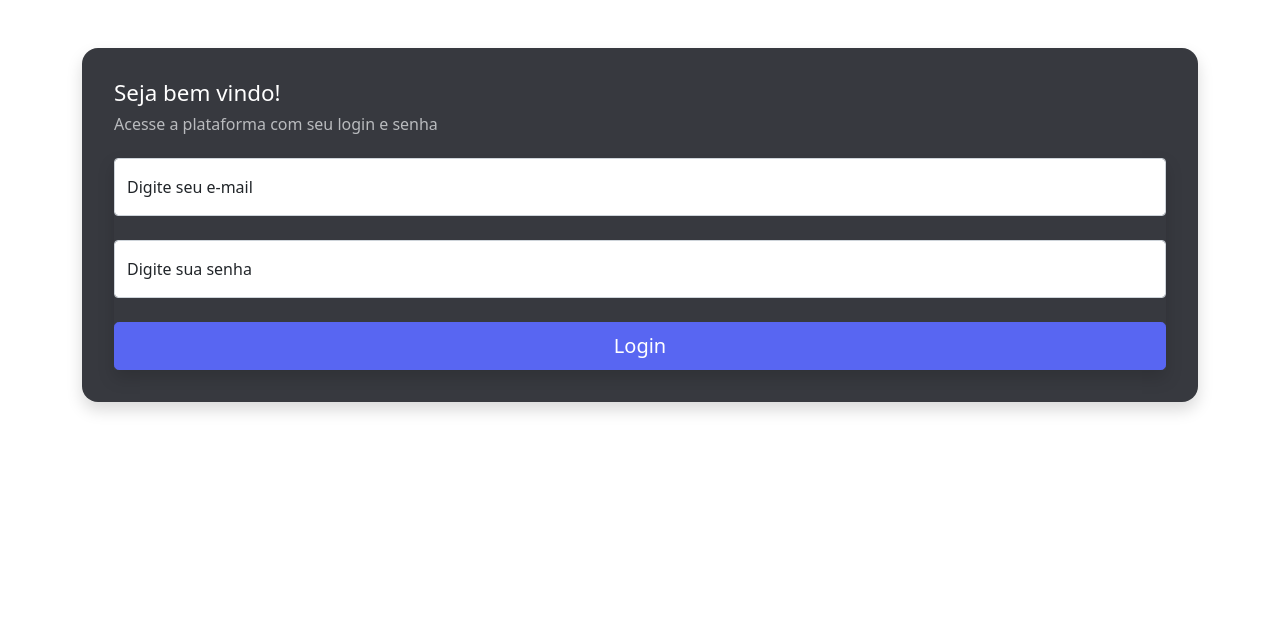
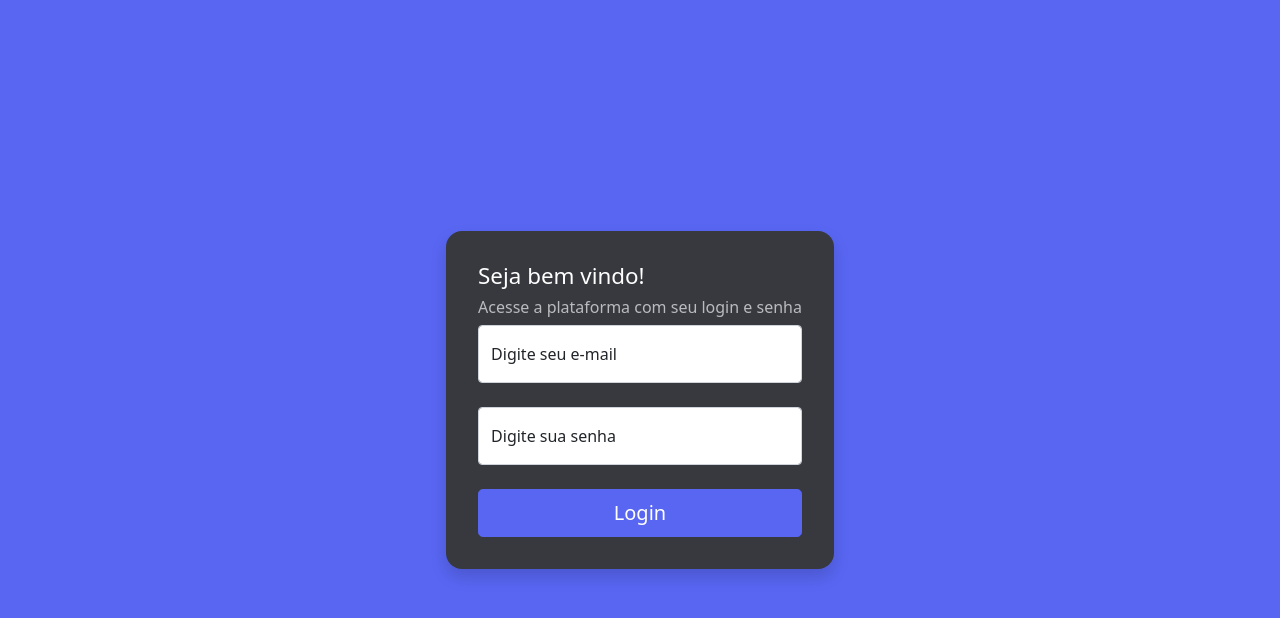
Before and after one commit to wguilherme/react-boilerplate, a React (Create React App) app: page /login in a window 1280 px wide. Shown: the top 618 px of the page. Built offline with nearby package versions, Linux system fonts and the light colour scheme; no server answers.

Commit message:
[minor] fix reset css html, body height 100% + add page login UI

```diff
--- a/public/index.html
+++ b/public/index.html
@@ -5,12 +5,14 @@
   <meta charset="utf-8" />
   <link rel="icon" href="%PUBLIC_URL%/favicon.ico" />
   <!-- <link href="https://unpkg.com/@csstools/normalize.css" rel="stylesheet" /> -->
-  <title>React - Brainy Boilerplate</title>
+  <title>Brainy React Boilerplate </title>
 </head>
 
 <body>
   <noscript>You need to enable JavaScript to run this app.</noscript>
-  <div id="root"></div>
+  <div style="height: 100%" id="root"></div>
+
+
 </body>
 
 </html>
--- a/src/App.tsx
+++ b/src/App.tsx
@@ -1,3 +1,4 @@
+import "./styles/global.scss"
 
 import {
   BrowserRouter,
--- a/src/index.tsx
+++ b/src/index.tsx
@@ -1,11 +1,11 @@
 
+import "./styles/setup.scss"
 import React from 'react';
 import ReactDOM from 'react-dom';
 import App from './App';
 // import 'normalize.css'; // not needed becaseu Bootstrap already have a normalize
 
 // import 'bootstrap/dist/css/bootstrap.css';
-import "./styles/setup.scss"
 
 import { ItemProvider } from './context/Item';
 
--- a/src/pages/login/index.tsx
+++ b/src/pages/login/index.tsx
@@ -14,14 +14,16 @@ function Login() {
 
   console.log(watch("example"))
 
+
+
   return (
-    <div id="page-login" className="container mt-5">
+    <div id="page-login" className="w-100 h-100">
       <div className="form-container">
 
         <h1>Seja bem vindo!</h1>
         <h2>Acesse a plataforma com seu login e senha</h2>
 
-        <form action="" className="mt-4 shadow" autoComplete="off">
+        <form action="" autoComplete="off!!">
 
 
           <Input
--- a/src/pages/login/styles.scss
+++ b/src/pages/login/styles.scss
@@ -1,4 +1,10 @@
 #page-login {
+
+  display: grid;
+  place-items: center center;
+  background-color: #5866F2;
+
+
 
   h1 {
     color: white;
@@ -14,10 +20,13 @@
 
 
   .form-container {
+
     background-color: #37393F;
     padding: 2rem;
     border-radius:1rem;
-    box-shadow:  0 .5rem 1rem rgba(black, .15);;
+    box-shadow:  0 .5rem 1rem rgba(black, .15);
+
+    max-width: 500px;
   }
 
 }
--- a/src/styles/global.scss
+++ b/src/styles/global.scss
@@ -0,0 +1,3 @@
+html, body {
+  height: 100%;
+}
--- a/src/styles/setup.scss
+++ b/src/styles/setup.scss
@@ -1,8 +1,8 @@
+
 
 // change the theme
 $theme-colors: (
   "primary": #5866F2
 );
 
-
 @import '~bootstrap/scss/bootstrap.scss';
```
